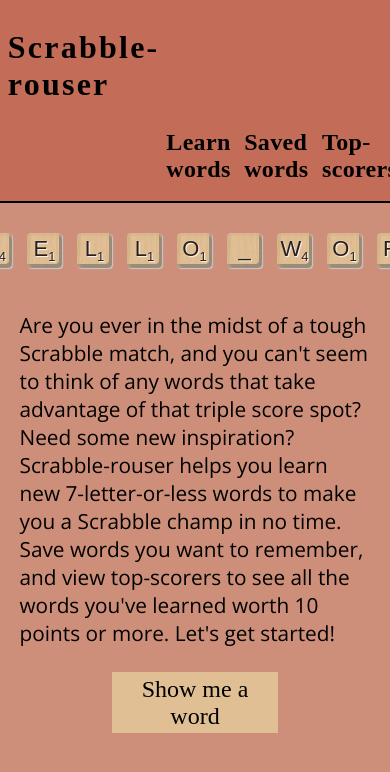
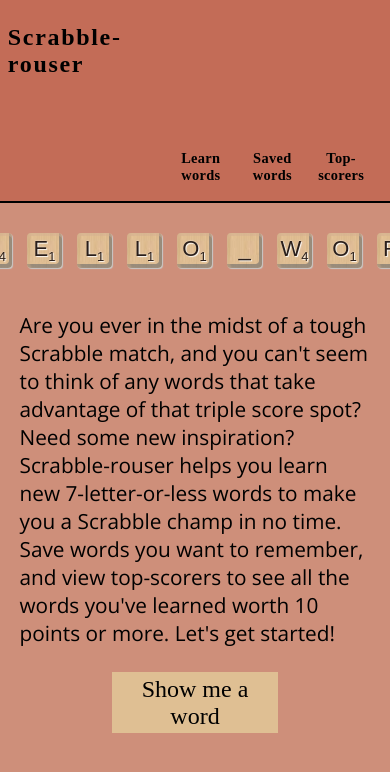
Before and after one commit to kendallha/scrabble-rouser, a React (Create React App) app: page / in a window 390 px wide. Shown: the top 772 px of the page. Built offline with nearby package versions, Linux system fonts and the light colour scheme; a web font is replaced by a local one.

Commit message:
Fix header layout for mobile

```diff
--- a/src/Components/Header/Header.css
+++ b/src/Components/Header/Header.css
@@ -38,3 +38,26 @@ a {
 .app-name {
   letter-spacing: .07em;
 }
+
+@media screen and (max-width: 850px) {
+  .nav {
+    margin-right: 3%;
+  }
+}
+
+@media screen and (max-width: 730px) {
+  .nav-link {
+    font-size: .9em;
+    text-align: center;
+  }
+}
+
+@media screen and (max-width: 520px) {
+  .app-name {
+     font-size: 1.5em;
+  }
+
+  .nav {
+    margin-right: 6%;
+  }
+}
```
